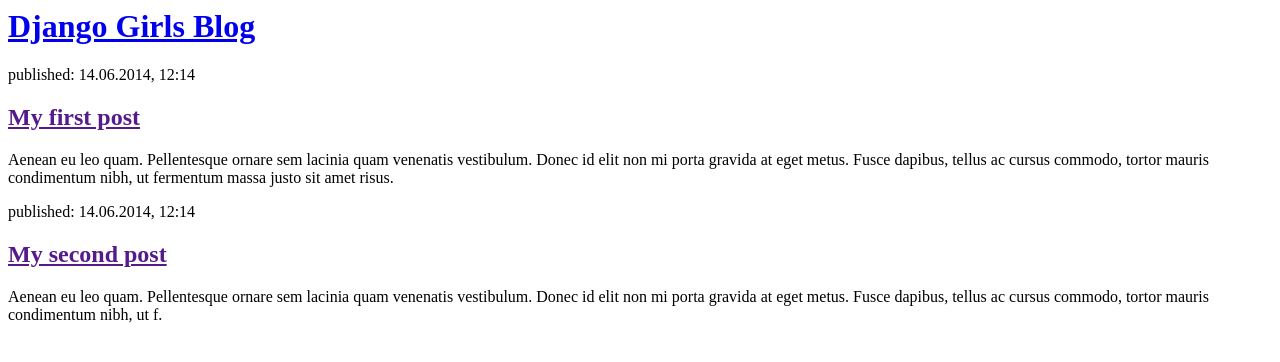
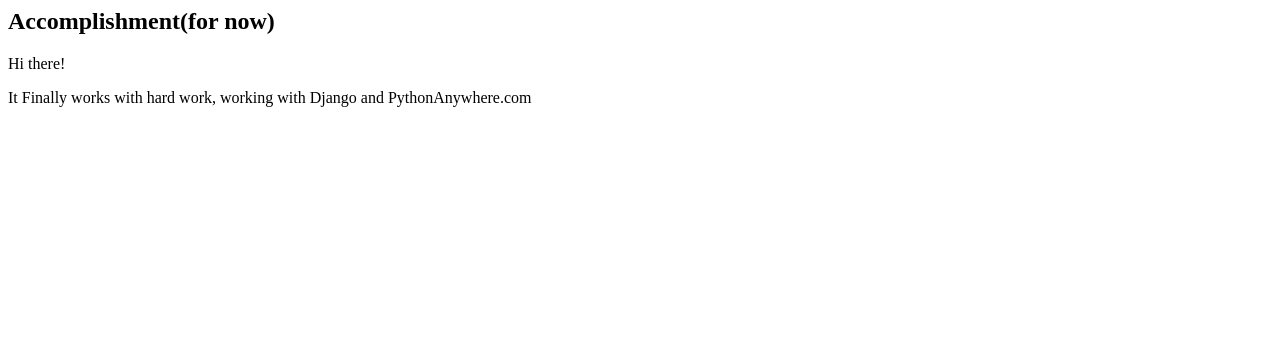
Before and after one commit to nazib1234/PythonAnywhere-Basic-Website, a Django app: page / in a window 1280 px wide. Shown: the top 362 px of the page. Run offline with Django 3.2, Linux system fonts and the light colour scheme.

Commit message:
Changed the HTML for the site.

```diff
--- a/blog/Templates/blog/post_list.html
+++ b/blog/Templates/blog/post_list.html
@@ -1,29 +1,10 @@
 <html>
-   <!-- <head>
+    <head>
         <title>Nazib's Blog</title>
     </head>
 <body>
+    <h2>Accomplishment(for now)</h2>
     <p>Hi there!</p>
     <p>It Finally works with hard work, working with Django and PythonAnywhere.com</p>
-    </body> -->
-    <head>
-        <title>Django Girls blog</title>
-    </head>
-    <body>
-        <div>
-            <h1><a href="/">Django Girls Blog</a></h1>
-        </div>
-
-        <div>
-            <p>published: 14.06.2014, 12:14</p>
-            <h2><a href="">My first post</a></h2>
-            <p>Aenean eu leo quam. Pellentesque ornare sem lacinia quam venenatis vestibulum. Donec id elit non mi porta gravida at eget metus. Fusce dapibus, tellus ac cursus commodo, tortor mauris condimentum nibh, ut fermentum massa justo sit amet risus.</p>
-        </div>
-
-        <div>
-            <p>published: 14.06.2014, 12:14</p>
-            <h2><a href="">My second post</a></h2>
-            <p>Aenean eu leo quam. Pellentesque ornare sem lacinia quam venenatis vestibulum. Donec id elit non mi porta gravida at eget metus. Fusce dapibus, tellus ac cursus commodo, tortor mauris condimentum nibh, ut f.</p>
-        </div>
     </body>
 </html>
--- a/mysite/urls.py
+++ b/mysite/urls.py
@@ -13,8 +13,8 @@ Including another URLconf
     1. Import the include() function: from django.urls import include, path
     2. Add a URL to urlpatterns:  path('blog/', include('blog.urls'))
 """
+from django.urls import path, include
 from django.contrib import admin
-from django.urls import path, include
 
 urlpatterns = [
     path('admin/', admin.site.urls),
```
